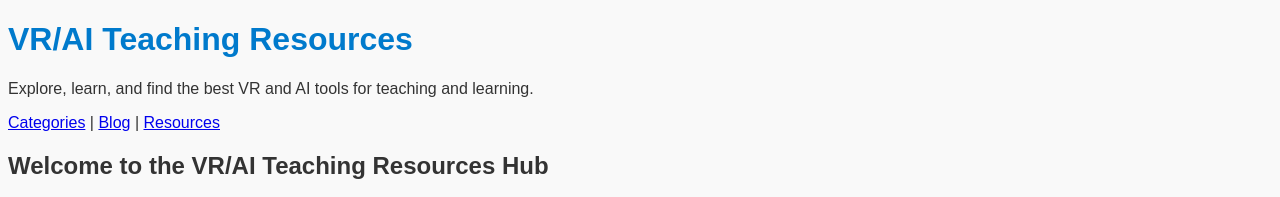
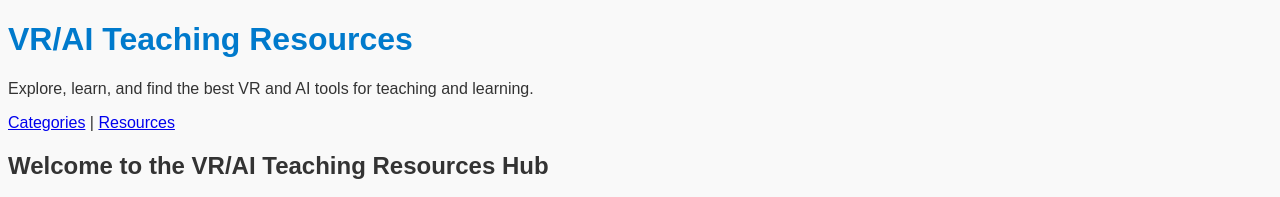
Before and after one commit to NhatAnhvo/vr-ai-teaching-resources, a plain HTML site: page index.html in a window 1280 px wide. Shown: the top 197 px of the page. Drawn offline with Linux system fonts and the light colour scheme.

Commit message:
Update index.html

```diff
--- a/index.html
+++ b/index.html
@@ -12,7 +12,6 @@
 
   <nav>
     <a href="categories.html">Categories</a> |
-    <a href="blog.html">Blog</a> |
     <a href="resources.html">Resources</a>
   </nav>
 
```
